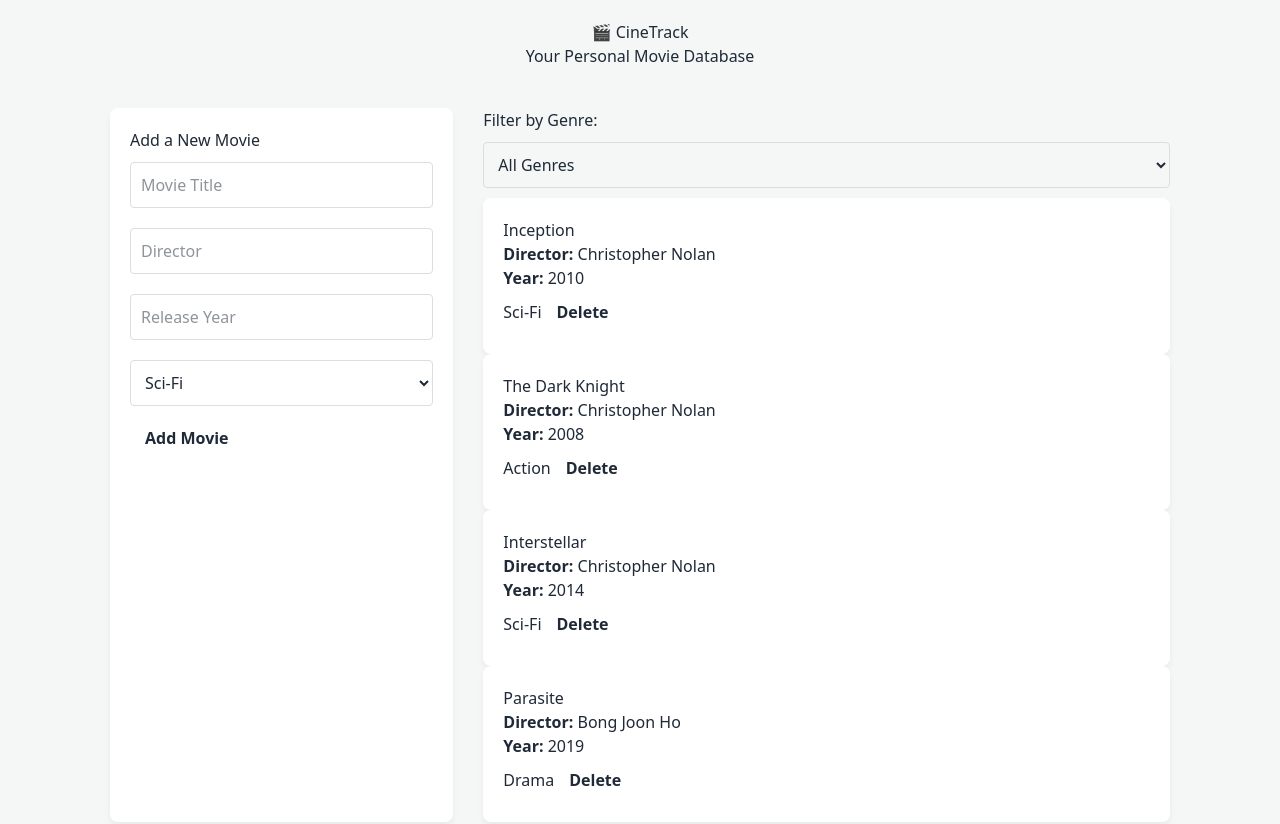
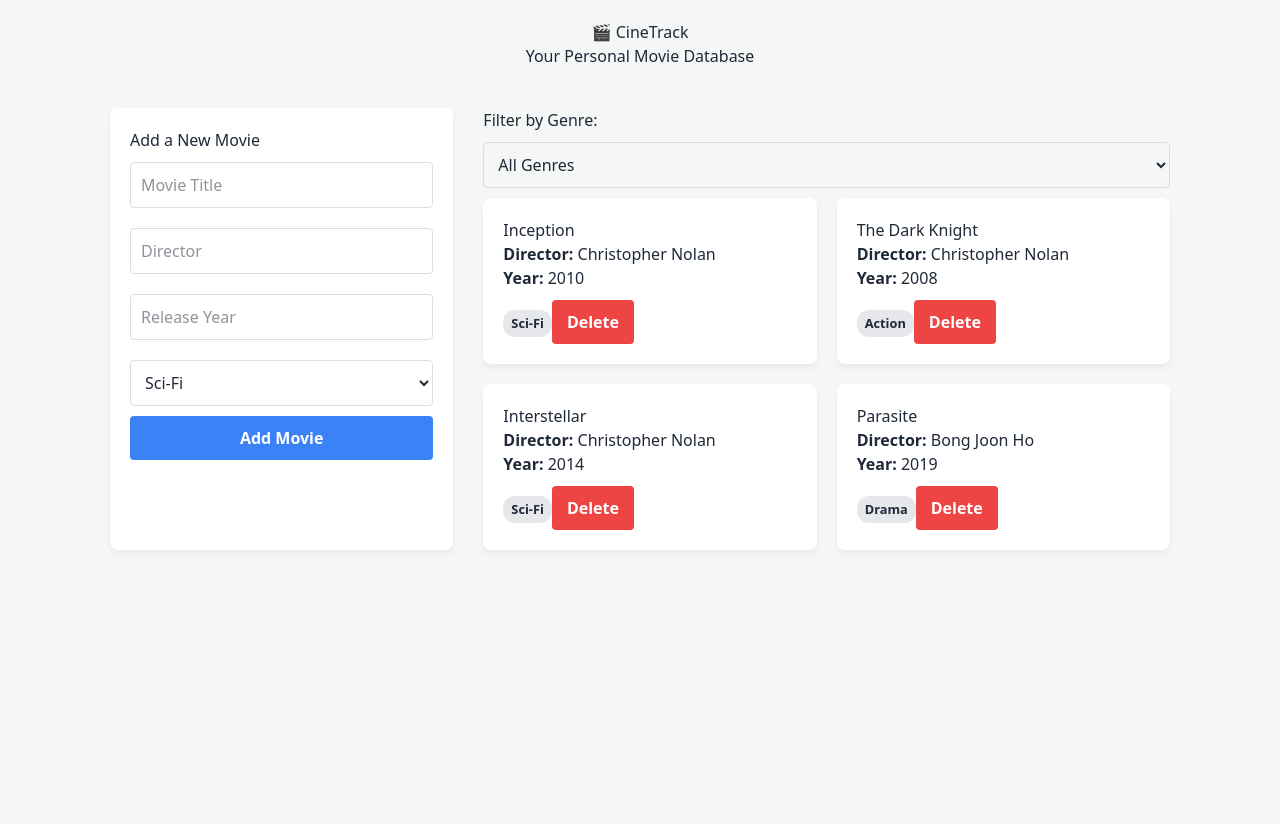
Before and after one commit to derrickweru73/React-datasets, a React (Vite) app: page / in a window 1280 px wide. Shown: the top 824 px of the page. After the commit the page ends 800 px from the top, so only its background shows below. Built offline with nearby package versions, Linux system fonts and the light colour scheme.

Commit message:
style: add  delete buttons colors, movie-grid, and genre-badge

```diff
--- a/src/App.css
+++ b/src/App.css
@@ -62,3 +62,30 @@ button {
   border-radius: 4px;
   font-weight: bold;
 }
+
+.add-btn {
+  background: var(--primary);
+  color: white;
+  width: 100%;
+}
+
+.delete-btn {
+  background: var(--danger);
+  color: white;
+  margin-top: 10px;
+}
+
+.movie-grid {
+  display: grid;
+  grid-template-columns: repeat(auto-fill, minmax(240px, 1fr));
+  gap: 20px;
+}
+
+.genre-badge {
+  display: inline-block;
+  padding: 4px 8px;
+  border-radius: 12px;
+  font-size: 0.8rem;
+  font-weight: bold;
+  background: #e5e7eb;
+}
```
